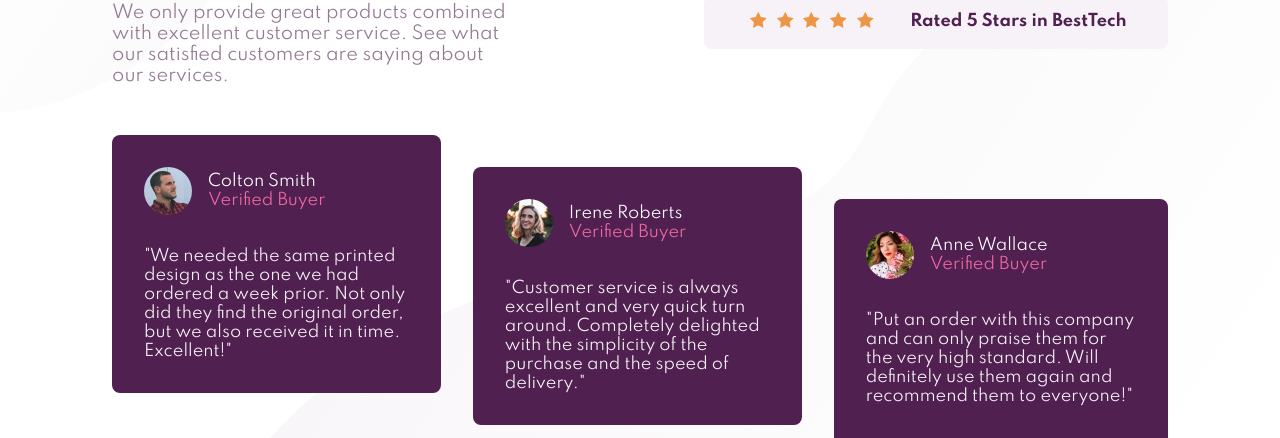
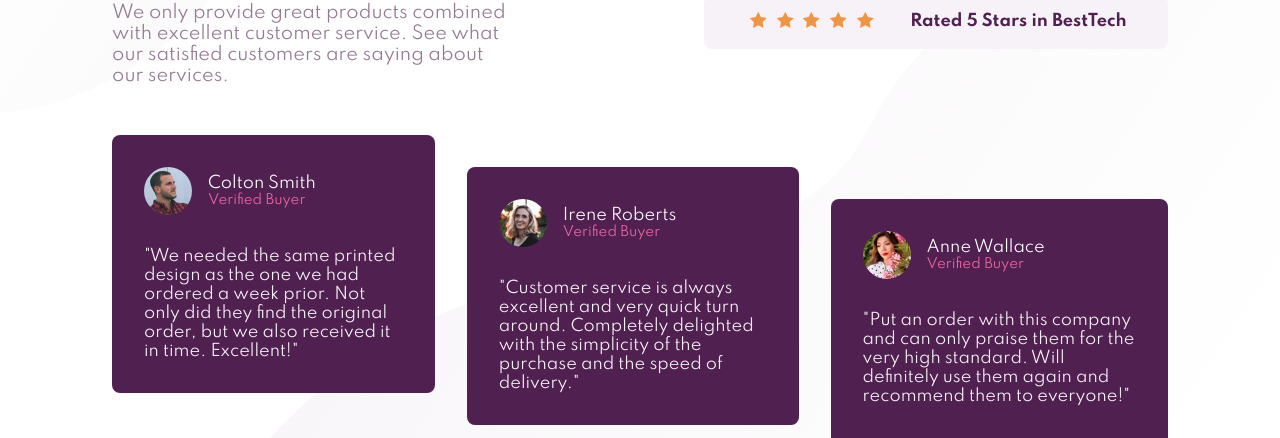
Before and after one commit to BurakOzcancf/Social-proof-section-master, a plain HTML site: page index.html in a window 1280 px wide. Shown: the part 249-687 px from the top of the page. Drawn offline with Linux system fonts and the light colour scheme.

Commit message:
Update index.html

```diff
--- a/index.html
+++ b/index.html
@@ -53,7 +53,7 @@
               <img class="review__image" src="./images/image-colton.jpg" alt="Colton's profile picture">
               <div class="review__info">
                 <h4 class="review__name">Colton Smith</h4>
-                <h4 class="review__statu">Verified Buyer</h4>
+                <h5 class="review__statu">Verified Buyer</h5>
               </div>
             </div>
             <p class="review__description">
@@ -67,7 +67,7 @@
               <img class="review__image" src="./images/image-irene.jpg" alt="Irene's profile picture">
               <div class="review__info">
                 <h4 class="review__name">Irene Roberts</h4>
-                <h4 class="review__statu">Verified Buyer</h4>
+                <h5 class="review__statu">Verified Buyer</h5>
               </div>
             </div>
             <p class="review__description">
@@ -80,7 +80,7 @@
               <img class="review__image" src="./images/image-anne.jpg" alt="Anne's profile picture">
               <div class="review__info">
                 <h4 class="review__name">Anne Wallace</h4>
-                <h4 class="review__statu">Verified Buyer</h4>
+                <h5 class="review__statu">Verified Buyer</h5>
               </div>
             </div>
             <p class="review__description">
```
